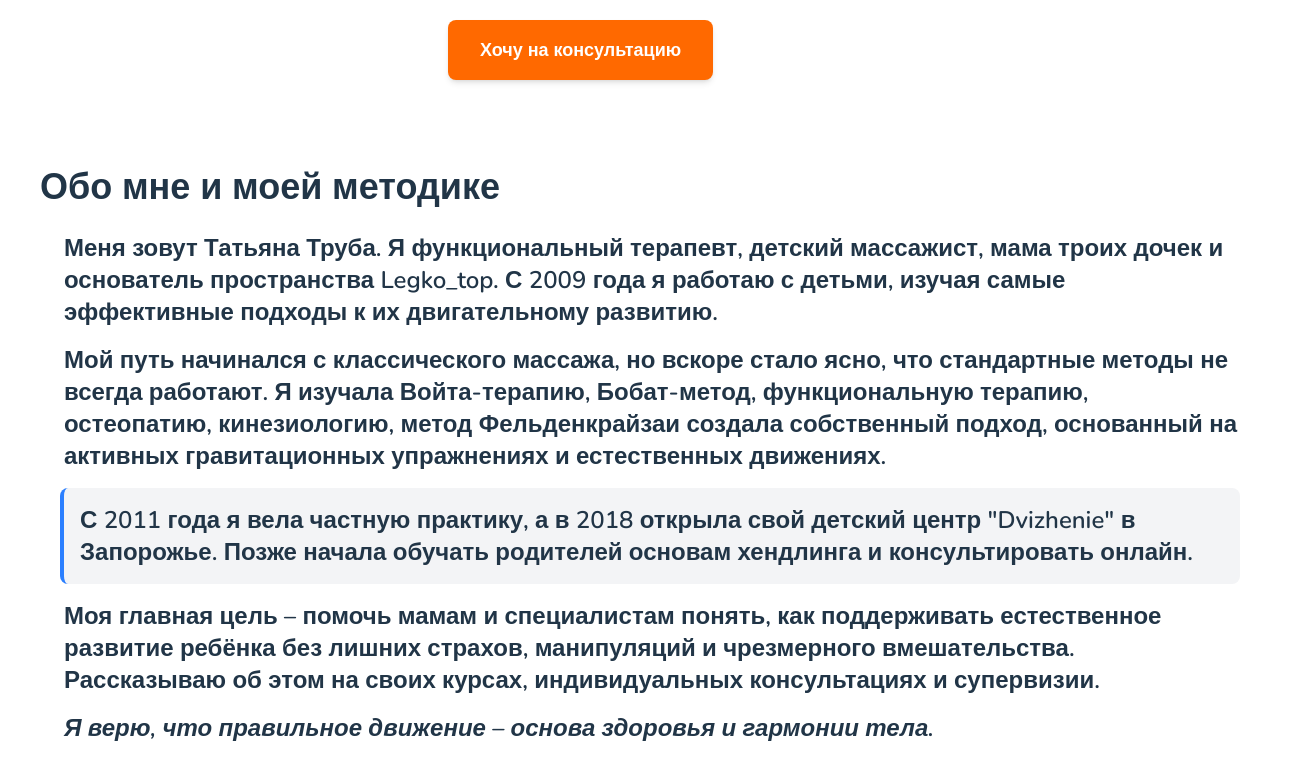
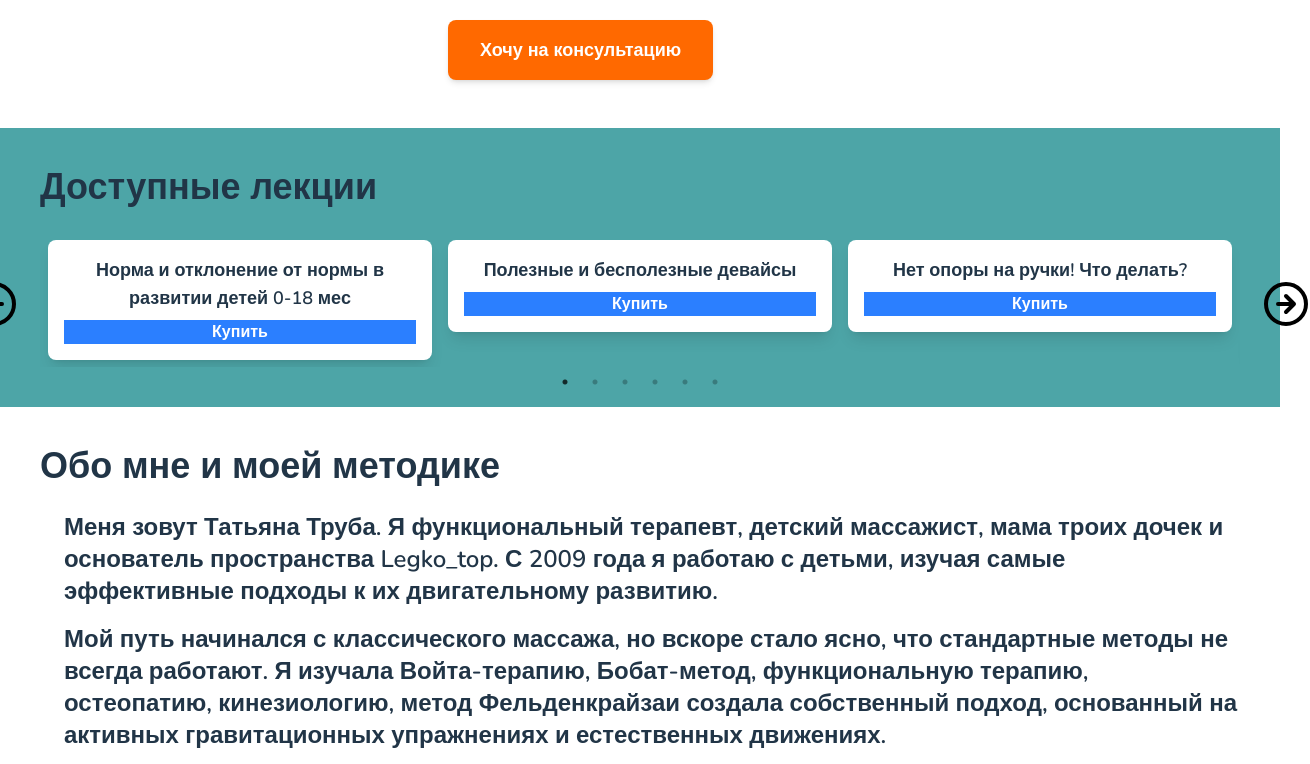
Before and after one commit to vrovsky/legkotop_v2, a React (Vite) app: page / in a window 1280 px wide. Shown: the part 2860-3624 px from the top of the page, 1310 px wide, since content can reach past the window. Built offline with nearby package versions, Linux system fonts and the light colour scheme.

Commit message:
added lections updated styles

```diff
--- a/src/components/Cases.jsx
+++ b/src/components/Cases.jsx
@@ -64,7 +64,7 @@ function CustomNextArrow(props) {
   return (
     <button
       onClick={onClick}
-      className="absolute right-0.5 top-1/2 transform -translate-y-1/2 bg-gray-200 text-black w-12 h-12 flex items-center justify-center rounded-full shadow-md hover:bg-gray-400 transition"
+      className="absolute right-[-40px] xl:right-[-70px] top-1/2 transform -translate-y-1/2 bg-gray-200 text-black w-12 h-12 flex items-center justify-center rounded-full shadow-md hover:bg-gray-400 transition"
     >
       ▶
     </button>
@@ -76,7 +76,7 @@ function CustomPrevArrow(props) {
   return (
     <button
       onClick={onClick}
-      className="absolute z-10 top-1/2 transform -translate-y-1/2 bg-gray-200 text-black w-12 h-12 flex items-center justify-center rounded-full shadow-md hover:bg-gray-400 transition"
+      className="absolute left-[-70px] top-1/2 transform -translate-y-1/2 bg-gray-200 text-black w-12 h-12 flex items-center justify-center rounded-full shadow-md hover:bg-gray-400 transition"
     >
       ◀
     </button>
--- a/src/components/Header.jsx
+++ b/src/components/Header.jsx
@@ -22,7 +22,11 @@ export default function Header() {
         }`}
       >
         <Link to="/" className="flex flex-row items-center">
-          <img src={logo} alt="Legko_top" className="w-40 ml-8" />
+          <img
+            src={logo}
+            alt="Legko_top"
+            className="w-30 xl:w-40 ml-4 xl:ml-8"
+          />
           {/* <div className="text-3xl font-bold ">Legko_Top</div> */}
         </Link>
       </header>
--- /dev/null
+++ b/src/components/Lections.jsx
@@ -0,0 +1,115 @@
+import React from "react";
+import Slider from "react-slick";
+import "slick-carousel/slick/slick.css";
+import "slick-carousel/slick/slick-theme.css";
+
+import arrowRight from "../assets/arrowRight.svg";
+
+const lectures = [
+  {
+    title: "Норма и отклонение от нормы в развитии детей 0-18 мес",
+    image: "/images/lecture1.jpg",
+  },
+  {
+    title: "Полезные и бесполезные девайсы",
+    image: "/images/lecture2.jpg",
+  },
+  {
+    title: "Нет опоры на ручки! Что делать?",
+    image: "/images/lecture3.jpg",
+  },
+  {
+    title: "Коррекция асимметрий у детей 0-10 мес",
+    image: "/images/lecture4.jpg",
+  },
+  {
+    title: "Сажать нельзя ждать",
+    image: "/images/lecture5.jpg",
+  },
+  {
+    title: "Первые шаги: до и после",
+    image: "/images/lecture6.jpg",
+  },
+];
+
+export default function Lections() {
+  const settings = {
+    dots: true,
+    infinite: true,
+    speed: 500,
+    slidesToShow: 3,
+    slidesToScroll: 1,
+    autoplay: false,
+    autoplaySpeed: 3000,
+
+    prevArrow: <CustomPrevArrow />,
+    nextArrow: <CustomNextArrow />,
+    responsive: [
+      {
+        breakpoint: 1024,
+        settings: { slidesToShow: 2 },
+      },
+      {
+        breakpoint: 768,
+        settings: { slidesToShow: 1 },
+      },
+    ],
+  };
+
+  return (
+    <div className="w-full bg-[#4da5a7] py-10 px-10">
+      <div className="max-w-7xl mx-auto">
+        <h2 className="text-4xl mb-8 font-bold">Доступные лекции</h2>
+        <Slider {...settings}>
+          {lectures.map((lecture, index) => (
+            <div key={index} className="px-2">
+              <div className="bg-white rounded-lg shadow-lg overflow-hidden">
+                {/* <img
+                  src={lecture.image}
+                  alt={lecture.title}
+                  className="w-full h-64 object-cover"
+                /> */}
+                <div className="p-4 text-center">
+                  <h3 className="text-lg font-semibold mb-2">
+                    {lecture.title}
+                  </h3>
+                  <button className="w-full bg-blue-500 text-white hover:bg-blue-600">
+                    Купить
+                  </button>
+                </div>
+              </div>
+            </div>
+          ))}
+        </Slider>
+      </div>
+    </div>
+  );
+}
+
+function CustomNextArrow(props) {
+  const { onClick } = props;
+  return (
+    <button
+      onClick={onClick}
+      className="absolute right-[-70px] top-1/2 transform -translate-y-1/2  w-12 h-12 flex items-center rounded-full  hover:bg-green-400 transition ease-in-out duration-400"
+    >
+      <img src={arrowRight} className="w-24 h-24" alt="arrow-right" />
+    </button>
+  );
+}
+
+function CustomPrevArrow(props) {
+  const { onClick } = props;
+  return (
+    <button
+      onClick={onClick}
+      className="absolute left-[-70px] top-1/2 transform -translate-y-1/2 w-12 h-12 flex items-center rounded-full  hover:bg-green-400 transition ease-in-out duration-400"
+    >
+      <img
+        src={arrowRight}
+        className="transform rotate-180 w-24 h-24"
+        alt="arrow-right"
+      />
+    </button>
+  );
+}
--- a/src/pages/HomePage.jsx
+++ b/src/pages/HomePage.jsx
@@ -7,6 +7,7 @@ import Courses from "../components/Courses.jsx";
 import Reviews from "../components/Reviews.jsx";
 import Consultation from "../components/Consultation.jsx";
 import AboutMe from "../components/AboutMe.jsx";
+import Lections from "../components/Lections.jsx";
 import Footer from "../components/Footer.jsx";
 
 export default function HomePage() {
@@ -17,6 +18,7 @@ export default function HomePage() {
       {/* <Cases /> */}
       <Courses />
       <Consultation />
+      <Lections />
       <AboutMe />
       <Reviews />
       <Footer />
```
Also changed, not shown: src/assets/arrowRight.svg (added).
